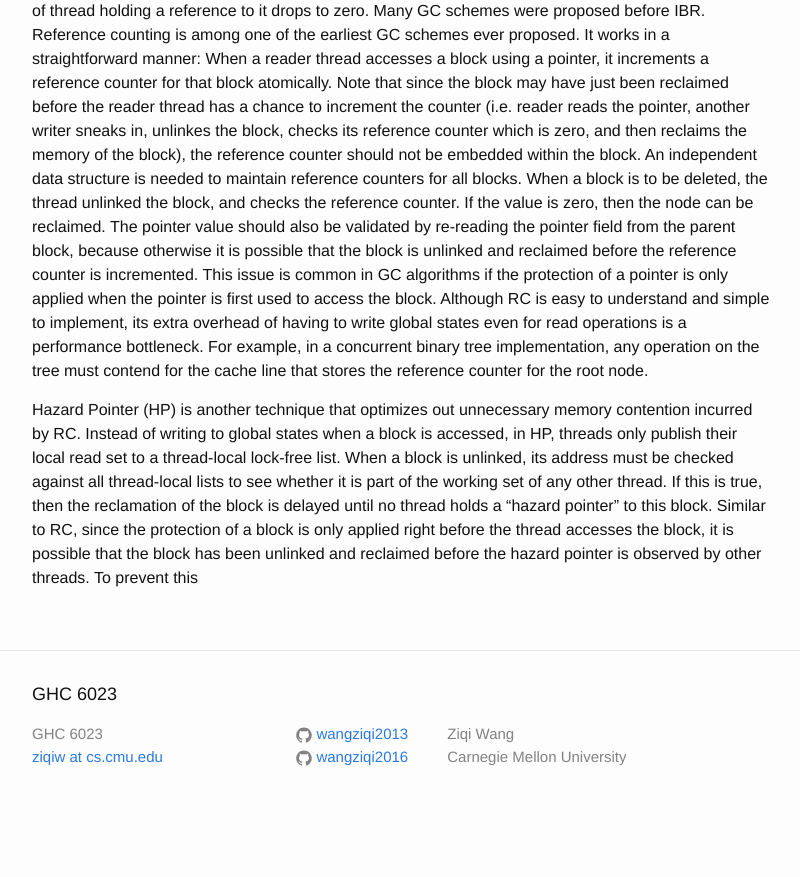
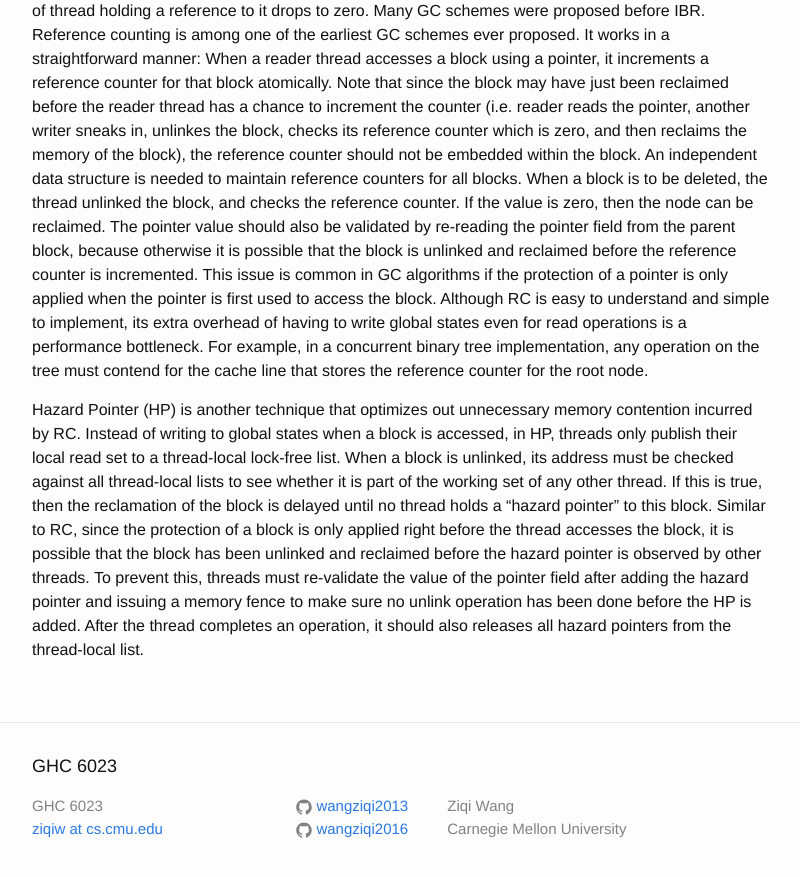
Before and after one commit to wangziqi2013/wangziqi2013.github.io, a Jekyll site: the page built from _posts/2018-12-28-Interval-Based-Memory-Reclamation.markdown, in a window 1280 px wide and 900 px high, scrolled down 595 px. Shown: the top 877 px of the window, without its empty margins (238-1038 px from the left). Built offline with Jekyll 4.4.1, drawn with Linux system fonts in a browser that asks for light colours; before the commit the page ends 1423 px from its top, so only the background shows below that.

Commit message:
Finish HP

```diff
--- a/_posts/2018-12-28-Interval-Based-Memory-Reclamation.markdown
+++ b/_posts/2018-12-28-Interval-Based-Memory-Reclamation.markdown
@@ -39,4 +39,7 @@ lock-free list. When a block is unlinked, its address must be checked against al
 it is part of the working set of any other thread. If this is true, then the reclamation of the block is delayed until
 no thread holds a "hazard pointer" to this block. Similar to RC, since the protection of a block is only applied right
 before the thread accesses the block, it is possible that the block has been unlinked and reclaimed before the
-hazard pointer is observed by other threads. To prevent this
+hazard pointer is observed by other threads. To prevent this, threads must re-validate the value of the pointer
+field after adding the hazard pointer and issuing a memory fence to make sure no unlink operation has been done
+before the HP is added. After the thread completes an operation, it should also releases all hazard pointers from
+the thread-local list.
```
